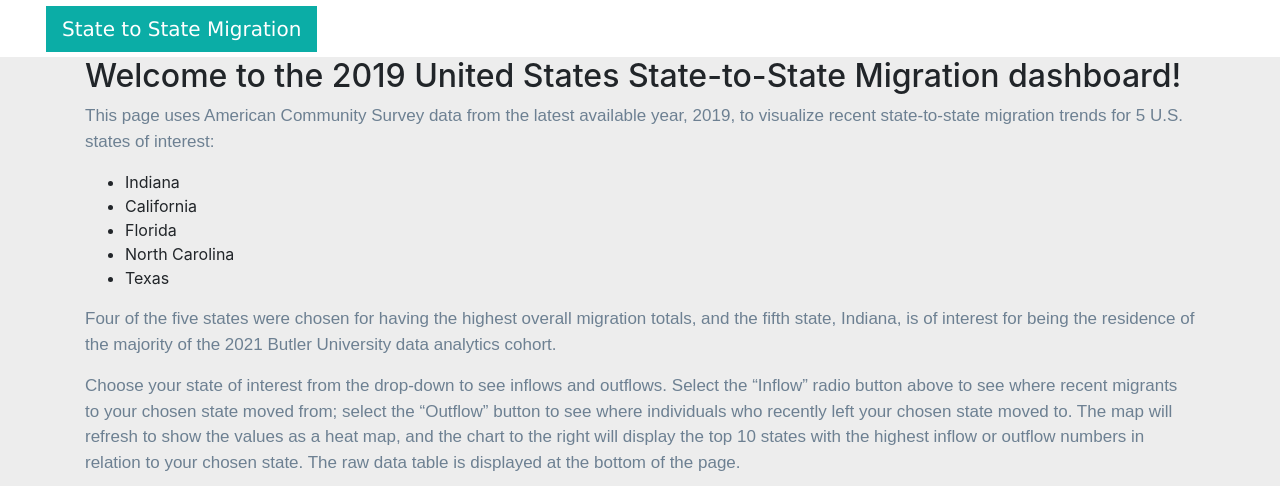
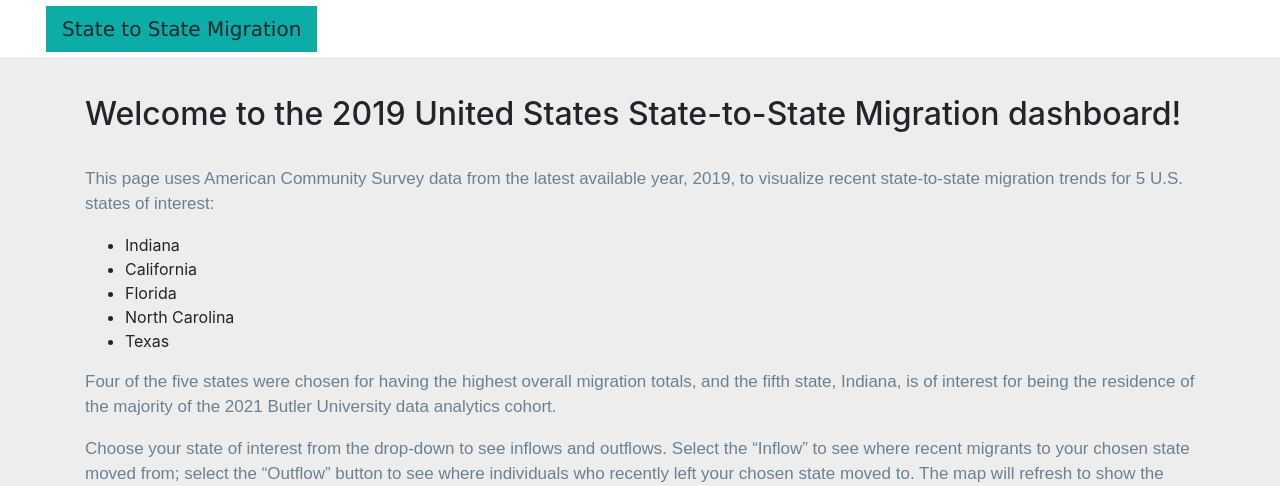
Before and after one commit to Gujaratigirl/Project_2_Relocation, a Flask app: page / in a window 1280 px wide. Shown: the top 486 px of the page. Run offline with Flask 2, Linux system fonts and the light colour scheme; parts of the project's set-up code (start-up, migrations or seed data) failed here and were passed over; some libraries are stand-ins or nearby versions; grey boxes are pictures that could not be loaded.

Commit message:
Cleaned HTML file

```diff
--- a/static/js/logic.js
+++ b/static/js/logic.js
@@ -101,8 +101,8 @@ function updateStateIN (){
 
                 // method that we will use to update the control based on feature properties passed
                 info.update = function (props) {
-                    this._div.innerHTML = '<h4>State Inflow Total</h4>' +  (props ?
-                        '<b>' + props.inflow + '  people </b> '
+                    this._div.innerHTML = '<h4> State Inflow Total <br>' + state_name + '</h4>' +  (props ?
+                        '<b></b><br />' + props.outflow + '  people move out of </b> ' + props.name
                         : 'Hover over a state');
                 };
 
@@ -115,6 +115,7 @@ d3.selectAll("#selState_out").on("change", updateStateOUT);
 function updateStateOUT (){
     var dropdownMenu = d3.select("#selState_out");
     state_name = dropdownMenu.property("value");
+    //state_capital = state_name.upper()
 
     d3.json("/api/test/"+ state_name).then(
 
@@ -194,12 +195,36 @@ function updateStateOUT (){
                 // method that we will use to update the control based on feature properties passed
                 info.update = function (props) {
 
-                    this._div.innerHTML = '<h4>State Outflow Total</h4>' +  (props ?
-                        '<b>' + props.outflow + '  people </b> '
+
+                    this._div.innerHTML = '<h4> State Outflow Total <br>' + state_name + '</h4>' +  (props ?
+                        '<b></b><br />' + props.outflow + '  people move into </b> ' + props.name
                         : 'Hover over a state');
                 };
                 info.addTo(map)
 
+
+                // var legend = L.control({position: 'bottomright'});
+
+                // legend.onAdd = function (map) {
+
+                //     var div = L.DomUtil.create('div', 'info legend'),
+                //         grades = [0, 5, 10, 20, 50, 100, 200, 500, 1000],
+                //         labels = [];
+
+                //     // loop through our density intervals and generate a label with a colored square for each interval
+                //     for (var i = 0; i < grades.length; i++) {
+                //         div.innerHTML +=
+                //             '<i style="background:' + getColor(grades[i] + 1) + '"></i> ' +
+                //             grades[i] + (grades[i + 1] ? '&ndash;' + grades[i + 1] + '<br>' : '+');
+                //     }
+
+                //     return div;
+                // };
+
+                // legend.addTo(map);
+
                     });
 
+
+    ;
 };
--- a/templates/index.html
+++ b/templates/index.html
@@ -25,7 +25,7 @@
 
         <nav class="navbar navbar-expand-lg navbar-light">
             <!-- This is the title of the site that also takes you back to the landing page when clicked. -->
-            <a class="navbar-brand" style="background-color: #0BADA6;" href="index.html">State to State Migration</a>
+            <a class="navbar-brand" style="background-color: #0BADA6;" >State to State Migration</a>
 
             <button class="navbar-toggler" type="button" data-toggle="collapse" data-target="#navbarSupportedContent" aria-controls="navbarSupportedContent" aria-expanded="false" aria-label="Toggle navigation">
                 <span class="navbar-toggler-icon"></span>
@@ -41,7 +41,7 @@
 
     <div class="container">
         <div class="container_intro">
-            <h2> Welcome to the 2019 United States State-to-State Migration dashboard!</h2>
+            <h2> <br> Welcome to the 2019 United States State-to-State Migration dashboard!</h2><br>
             <p>This page uses American Community Survey data from the latest available year, 2019, to visualize recent state-to-state migration trends for 5 U.S. states of interest:
             </p>
             <ul>
@@ -56,9 +56,10 @@
 
             </p>
 
-            <p>Choose your state of interest from the drop-down to see inflows and outflows. Select the “Inflow” radio button above to see where recent migrants to your chosen state moved from; select the “Outflow” button to see where individuals who recently left your chosen state moved to. The map will refresh to show the values as a heat map, and the chart to the right will display the top 10 states with the highest inflow or outflow numbers in relation to your chosen state. The raw data table is displayed at the bottom of the page.
+            <p>Choose your state of interest from the drop-down to see inflows and outflows. Select the “Inflow” to see where recent migrants to your chosen state moved from; select the “Outflow” button to see where individuals who recently left your chosen state moved to. The map will refresh to show the values as a heat map. </p>
+             <!-- and the chart to the right will display the top 10 states with the highest inflow or outflow numbers in relation to your chosen state. The raw data table is displayed at the bottom of the page. -->
 
-            </p>
+
         </div>
 
         <div class="row">
```
Also changed, not shown: static/css/style.css (+26 -1 lines).
